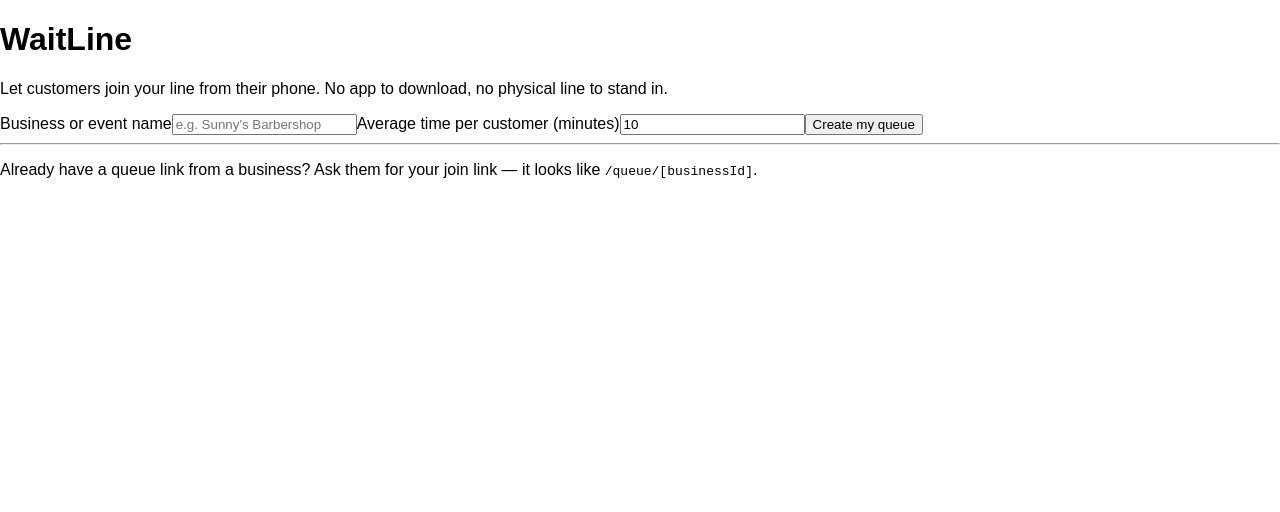
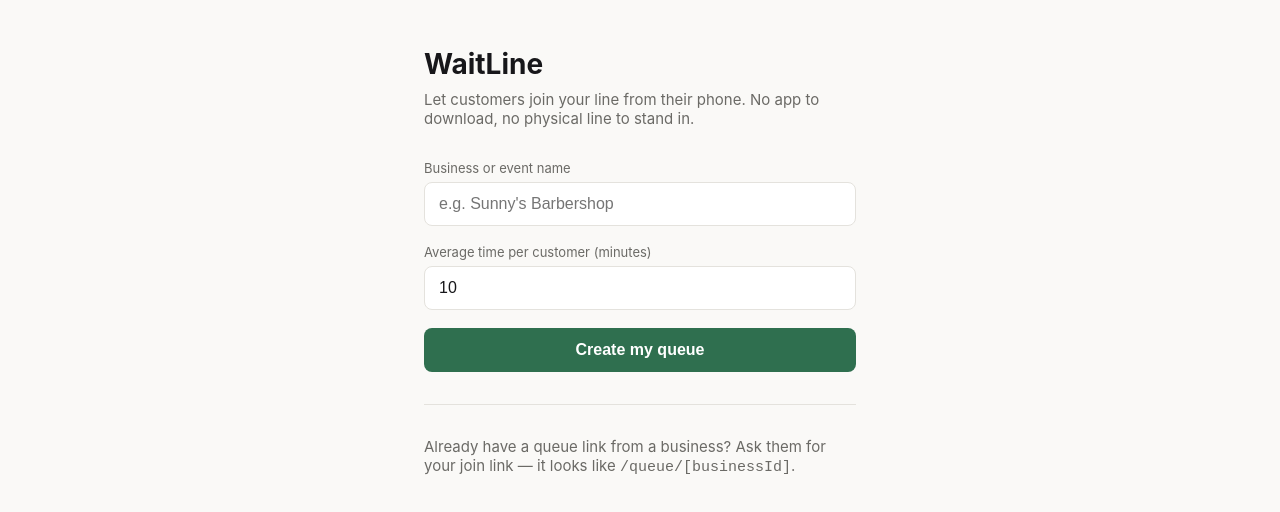
Before and after one commit to norstanchester/waitline, a Next.js app: page / in a window 1280 px wide. Shown: the top 512 px of the page. Built offline with nearby package versions, Linux system fonts and the light colour scheme; no server answers.

Commit message:
Fix styling and layout

```diff
--- a/app/globals.css
+++ b/app/globals.css
@@ -1,3 +1,11 @@
+:root {
+  --ink: #17171a;
+  --paper: #faf9f7;
+  --line: #e4e2dd;
+  --accent: #2f6f4f;
+  --muted: #6b6a66;
+}
+
 * {
   box-sizing: border-box;
 }
@@ -6,8 +14,117 @@ html,
 body {
   margin: 0;
   padding: 0;
+  background: var(--paper);
+  color: var(--ink);
+  font-family: -apple-system, BlinkMacSystemFont, "Segoe UI", Helvetica, Arial, sans-serif;
 }
 
-body {
-  font-family: Arial, Helvetica, sans-serif;
+.wrap {
+  max-width: 480px;
+  margin: 0 auto;
+  padding: 48px 24px;
+  min-height: 100vh;
 }
+
+h1 {
+  font-size: 28px;
+  line-height: 1.2;
+  margin: 0 0 8px;
+}
+
+p.sub {
+  color: var(--muted);
+  margin: 0 0 32px;
+  font-size: 15px;
+}
+
+label {
+  display: block;
+  font-size: 13px;
+  color: var(--muted);
+  margin-bottom: 6px;
+}
+
+input {
+  width: 100%;
+  padding: 12px 14px;
+  border: 1px solid var(--line);
+  border-radius: 8px;
+  font-size: 16px;
+  margin-bottom: 18px;
+  background: #fff;
+  color: var(--ink);
+}
+
+input:focus {
+  outline: 2px solid var(--accent);
+  outline-offset: 1px;
+}
+
+button {
+  width: 100%;
+  padding: 13px 14px;
+  background: var(--accent);
+  color: #fff;
+  border: none;
+  border-radius: 8px;
+  font-size: 16px;
+  font-weight: 600;
+  cursor: pointer;
+}
+
+button:disabled {
+  opacity: 0.5;
+  cursor: not-allowed;
+}
+
+button.secondary {
+  background: transparent;
+  color: var(--ink);
+  border: 1px solid var(--line);
+}
+
+.card {
+  border: 1px solid var(--line);
+  border-radius: 12px;
+  padding: 20px;
+  margin-bottom: 12px;
+  background: #fff;
+}
+
+.position-number {
+  font-size: 64px;
+  font-weight: 700;
+  line-height: 1;
+  margin: 12px 0;
+}
+
+.divider {
+  border: none;
+  border-top: 1px solid var(--line);
+  margin: 32px 0;
+}
+
+.link-box {
+  background: #fff;
+  border: 1px solid var(--line);
+  border-radius: 8px;
+  padding: 12px 14px;
+  font-size: 13px;
+  word-break: break-all;
+  margin-bottom: 12px;
+}
+
+.row {
+  display: flex;
+  justify-content: space-between;
+  align-items: center;
+}
+
+.badge {
+  font-size: 12px;
+  padding: 3px 8px;
+  border-radius: 100px;
+  background: #eef3ee;
+  color: var(--accent);
+}
```
